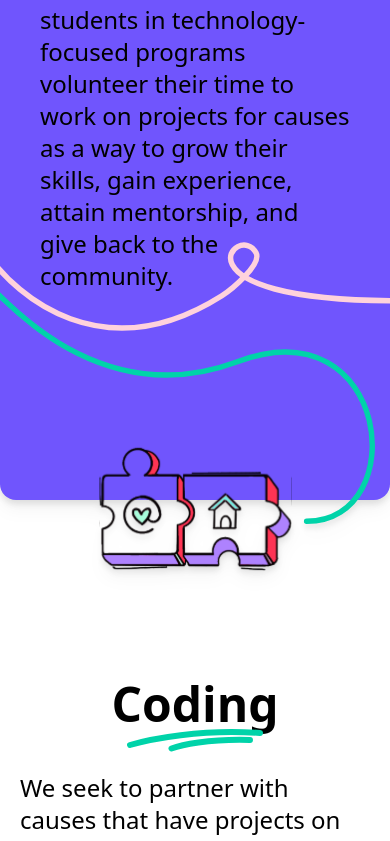
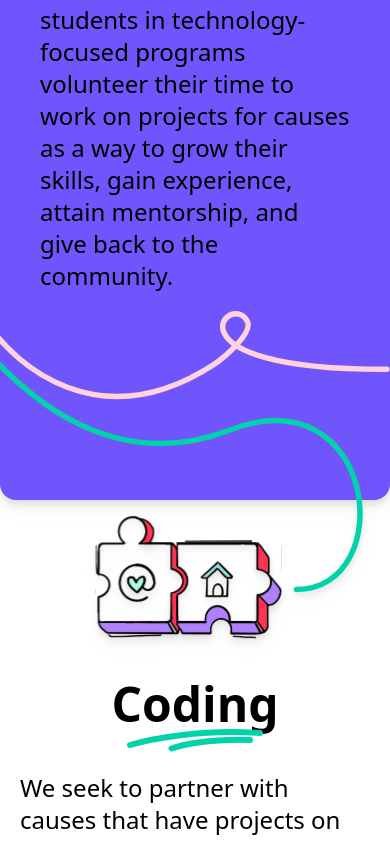
Before and after one commit to Code-the-Change-YYC/code-the-change-yyc-site, a Next.js app: page / in a window 390 px wide. Shown: the part 1196-2037 px from the top of the page. Built offline with nearby package versions, Linux system fonts and the light colour scheme; a web font is replaced by a local one.

Commit message:
better responsiveness

```diff
--- a/pages/index.js
+++ b/pages/index.js
@@ -3,7 +3,8 @@ import Heading from "../components/Heading";
 import TextSection from "../components/TextSection";
 
 const HOMEPAGE_BACKGROUND_IMAGE = "/images/homepage/homepage_background.png";
-const LOGO_SVG = "/svgs/homepage/with_logo.svg";
+const LOGO_SVG_TOP = "/svgs/homepage/with_logo_top.svg";
+const LOGO_SVG_BOTTOM = "/svgs/homepage/with_logo_bottom.svg";
 const COMMUNITY_SVG = "/svgs/homepage/coding_community.svg";
 
 export default function Home() {
@@ -22,9 +23,14 @@ export default function Home() {
 
       <div className="relative flex justify-between bg-[#7055FD] md:bg-white py-52 px-10 md:px-24 lg:px-48 rounded-2xl drop-shadow-lg md:drop-shadow-none">
         <img
-          src={LOGO_SVG}
+          src={LOGO_SVG_TOP}
           alt="logo_svg"
           className="md:hidden absolute top-0 mx-auto left-0 right-0 pt-20 object-fill w-[400px]"
+        />
+        <img
+          src={LOGO_SVG_BOTTOM}
+          alt="logo_svg"
+          className="md:hidden absolute -bottom-36 mx-auto left-0 right-0 pt-20 object-fill w-[400px]"
         />
         <div className=" flex flex-col md:w-1/3">
           <h2 className="hidden md:block text-5xl text-[#FF4D6F] font-bold">code the change yyc</h2>
```
Also changed, not shown: public/svgs/homepage/with_logo_bottom.svg (added), public/svgs/homepage/with_logo_top.svg (added).
